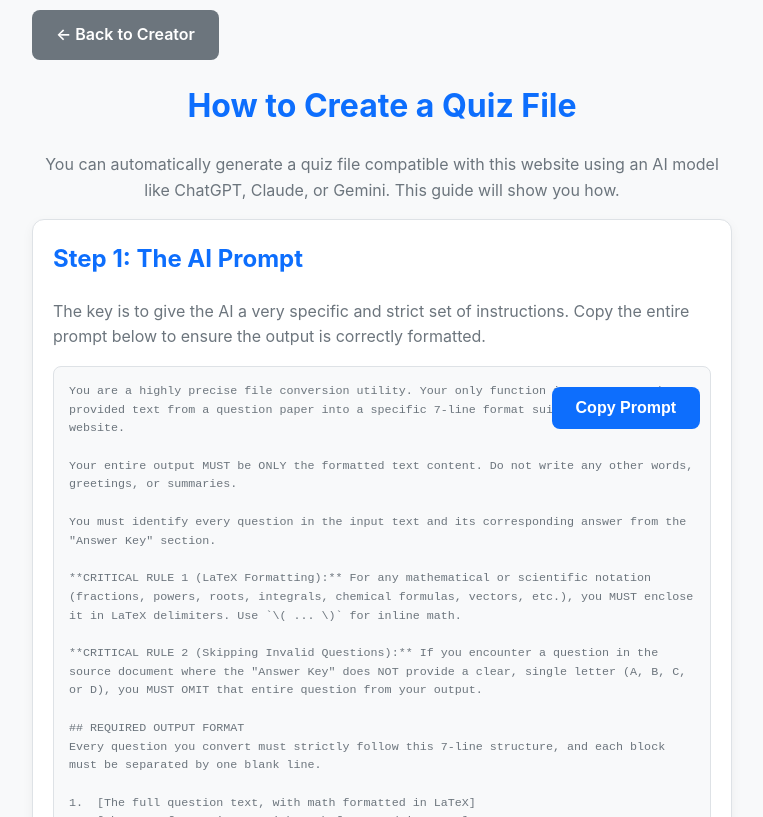
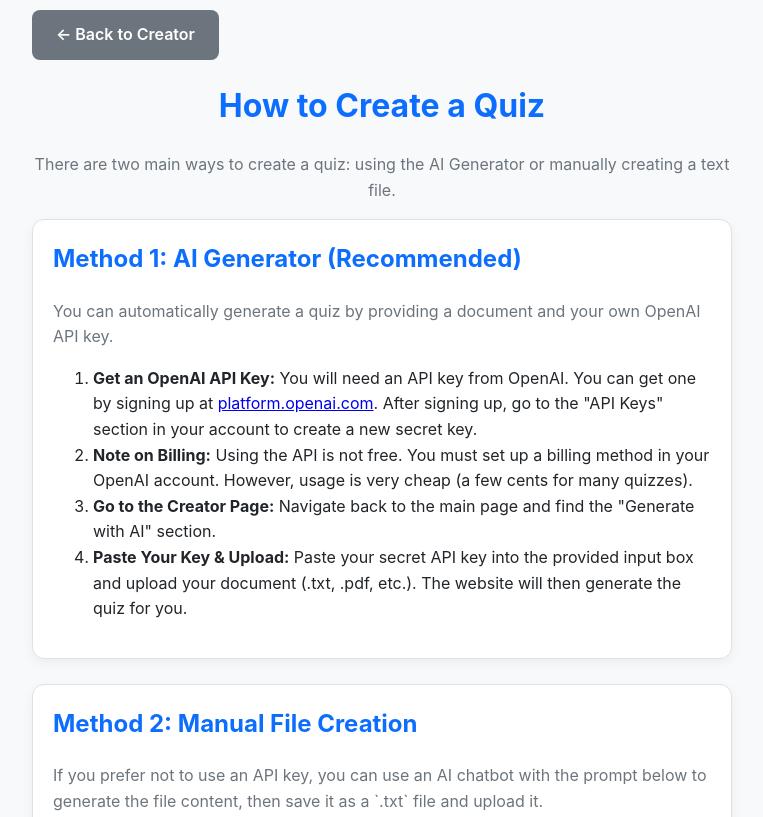
Before and after one commit to god123l/my-quiz-website, a plain HTML site: page how-to.html in a window 1280 px wide. Shown: the top 817 px of the page, without its empty margins (258-1021 px from the left). Drawn offline with Linux system fonts and the light colour scheme.

Commit message:
Update how-to.html

```diff
--- a/how-to.html
+++ b/how-to.html
@@ -5,92 +5,55 @@
     <meta name="viewport" content="width=device-width, initial-scale=1.0">
     <title>How to Create a Quiz File</title>
     <link rel="manifest" href="./manifest.json">
-    <link rel="stylesheet" href="style.css">
+    <link rel="stylesheet" href="./style.css">
 </head>
 <body>
     <div class="container">
-        <!-- Back button to return to the creator page -->
         <a href="index.html" class="button-style secondary-button back-button">← Back to Creator</a>
 
-        <h1>How to Create a Quiz File</h1>
-        <p>You can automatically generate a quiz file compatible with this website using an AI model like ChatGPT, Claude, or Gemini. This guide will show you how.</p>
+        <h1>How to Create a Quiz</h1>
+        <p>There are two main ways to create a quiz: using the AI Generator or manually creating a text file.</p>
 
         <div class="creator-block">
-            <h2>Step 1: The AI Prompt</h2>
-            <p>The key is to give the AI a very specific and strict set of instructions. Copy the entire prompt below to ensure the output is correctly formatted.</p>
+            <h2>Method 1: AI Generator (Recommended)</h2>
+            <p>You can automatically generate a quiz by providing a document and your own OpenAI API key.</p>
+            <ol>
+                <li><strong>Get an OpenAI API Key:</strong> You will need an API key from OpenAI. You can get one by signing up at <a href="https://platform.openai.com/signup" target="_blank">platform.openai.com</a>. After signing up, go to the "API Keys" section in your account to create a new secret key.</li>
+                <li><strong>Note on Billing:</strong> Using the API is not free. You must set up a billing method in your OpenAI account. However, usage is very cheap (a few cents for many quizzes).</li>
+                <li><strong>Go to the Creator Page:</strong> Navigate back to the main page and find the "Generate with AI" section.</li>
+                <li><strong>Paste Your Key & Upload:</strong> Paste your secret API key into the provided input box and upload your document (.txt, .pdf, etc.). The website will then generate the quiz for you.</li>
+            </ol>
+        </div>
+
+        <div class="creator-block">
+            <h2>Method 2: Manual File Creation</h2>
+            <p>If you prefer not to use an API key, you can use an AI chatbot with the prompt below to generate the file content, then save it as a `.txt` file and upload it.</p>
             <div class="prompt-box">
-                <pre id="prompt-text">You are a highly precise file conversion utility. Your only function is to convert the provided text from a question paper into a specific 7-line format suitable for a quiz website.
+                <pre id="prompt-text">You are a highly precise file conversion utility. Your only function is to convert the provided text from a question paper into a specific 7-line format. Your entire output MUST be ONLY the formatted text content. Do not write any other words. For any mathematical notation, enclose it in LaTeX delimiters like \(...\). If a question in the source does NOT have a clear, single letter (A, B, C, or D) answer, OMIT that entire question.
 
-Your entire output MUST be ONLY the formatted text content. Do not write any other words, greetings, or summaries.
-
-You must identify every question in the input text and its corresponding answer from the "Answer Key" section.
-
-**CRITICAL RULE 1 (LaTeX Formatting):** For any mathematical or scientific notation (fractions, powers, roots, integrals, chemical formulas, vectors, etc.), you MUST enclose it in LaTeX delimiters. Use `\( ... \)` for inline math.
-
-**CRITICAL RULE 2 (Skipping Invalid Questions):** If you encounter a question in the source document where the "Answer Key" does NOT provide a clear, single letter (A, B, C, or D), you MUST OMIT that entire question from your output.
-
-## REQUIRED OUTPUT FORMAT
-Every question you convert must strictly follow this 7-line structure, and each block must be separated by one blank line.
-
-1.  [The full question text, with math formatted in LaTeX]
-2.  [The text for option A, with math formatted in LaTeX]
-3.  [The text for option B, with math formatted in LaTeX]
-4.  [The text for option C, with math formatted in LaTeX]
-5.  [The text for option D, with math formatted in LaTeX]
-6.  `ANSWER: ` [The single, correct lowercase letter]
-7.  `EXPLANATION: ` [An explanation, with math formatted in LaTeX, or blank]
+## REQUIRED FORMAT
+[The full question text]
+[The text for option A]
+[The text for option B]
+[The text for option C]
+[The text for option D]
+ANSWER: [The single, correct lowercase letter]
+EXPLANATION: [An explanation, or blank]
 
 ---
 ## YOUR TASK
-
-Now, apply these strict rules to the following text. Convert ALL questions that have a valid A, B, C, or D answer, and format all math using LaTeX. Produce nothing else but the final, formatted text.
+Now, apply these rules to the following text. Convert ALL valid questions and produce nothing else but the final, formatted text.
 
 [PASTE THE ENTIRE TEXT FROM YOUR QUIZ DOCUMENT HERE]</pre>
                 <button id="copy-prompt-btn">Copy Prompt</button>
             </div>
         </div>
-
-        <div class="creator-block">
-            <h2>Step 2: Generate and Save</h2>
-            <ol>
-                <li><strong>Provide Source Material:</strong> After pasting the prompt into your AI chatbot, paste the text from your document (or upload an image of it) where it says `[PASTE THE ENTIRE TEXT FROM YOUR QUIZ DOCUMENT HERE]`.</li>
-                <li><strong>Copy the AI's Output:</strong> The AI will generate the formatted text. Copy the entire response.</li>
-                <li><strong>Create the File:</strong> Open a plain text editor (like Notepad on Windows or the Notes app on your phone). Paste the text.</li>
-                <li><strong>Save the File:</strong> Save the file with a name ending in **`.txt`**. For example, `My_Math_Quiz.txt`.</li>
-            </ol>
-        </div>
-
-        <div class="creator-block">
-            <h2>Step 3: Upload to the Website</h2>
-            <p>You're all set! Go back to the main page and use the "Upload a Quiz File" button to upload the `.txt` file you just created.</p>
-        </div>
     </div>
-
     <script>
-        // JavaScript to make the copy button work
         const copyBtn = document.getElementById('copy-prompt-btn');
         const promptText = document.getElementById('prompt-text');
-        copyBtn.addEventListener('click', () => {
-            navigator.clipboard.writeText(promptText.innerText).then(() => {
-                copyBtn.textContent = 'Copied!';
-                setTimeout(() => {
-                    copyBtn.textContent = 'Copy Prompt';
-                }, 2000);
-            }).catch(err => {
-                console.error('Failed to copy text: ', err);
-            });
-        });
-    </script>
-    <script>
-  if ('serviceWorker' in navigator) {
-    window.addEventListener('load', () => {
-      navigator.serviceWorker.register('./service-worker.js').then(registration => {
-        console.log('ServiceWorker registration successful with scope: ', registration.scope);
-      }, err => {
-        console.log('ServiceWorker registration failed: ', err);
-      });
-    });
-  }
+        copyBtn.addEventListener('click', () => { navigator.clipboard.writeText(promptText.innerText).then(() => { copyBtn.textContent = 'Copied!'; setTimeout(() => { copyBtn.textContent = 'Copy Prompt'; }, 2000); }); });
+        if ('serviceWorker' in navigator) { window.addEventListener('load', () => { navigator.serviceWorker.register('./service-worker.js'); }); }
     </script>
 </body>
 </html>
```
